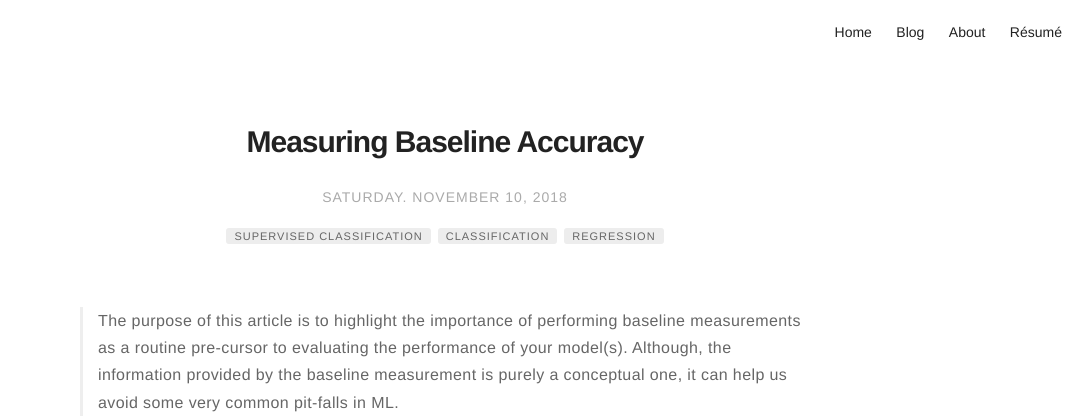
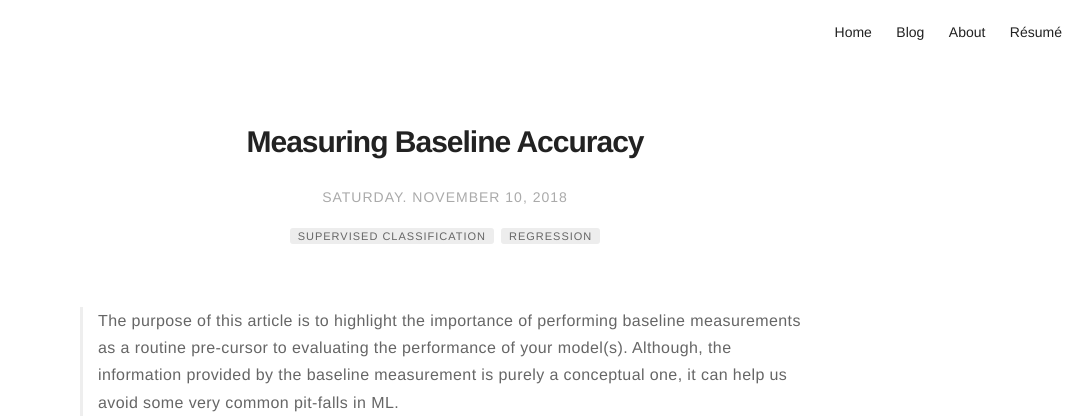
Before and after one commit to meccaLeccaHi/meccaLeccaHi.github.io, a Jekyll site: the page built from _posts/2018-11-10-measuring-a-baseline.md, in a window 1280 px wide. Shown: the top 418 px of the page, without its empty margins (195-1280 px from the left). Built offline with Jekyll 4.4.1, drawn with Linux system fonts in a browser that asks for light colours; comment, search, counter and statistics services are not loaded.

Commit message:
touching up

```diff
--- a/_posts/2018-11-10-measuring-a-baseline.md
+++ b/_posts/2018-11-10-measuring-a-baseline.md
@@ -7,7 +7,6 @@ category: blog
 comments: true
 tag:
 - supervised classification
-- classification
 - regression
 author: adam
 description: A brief explanation on the rationale behind measuring a baseline accuracy score.
```
